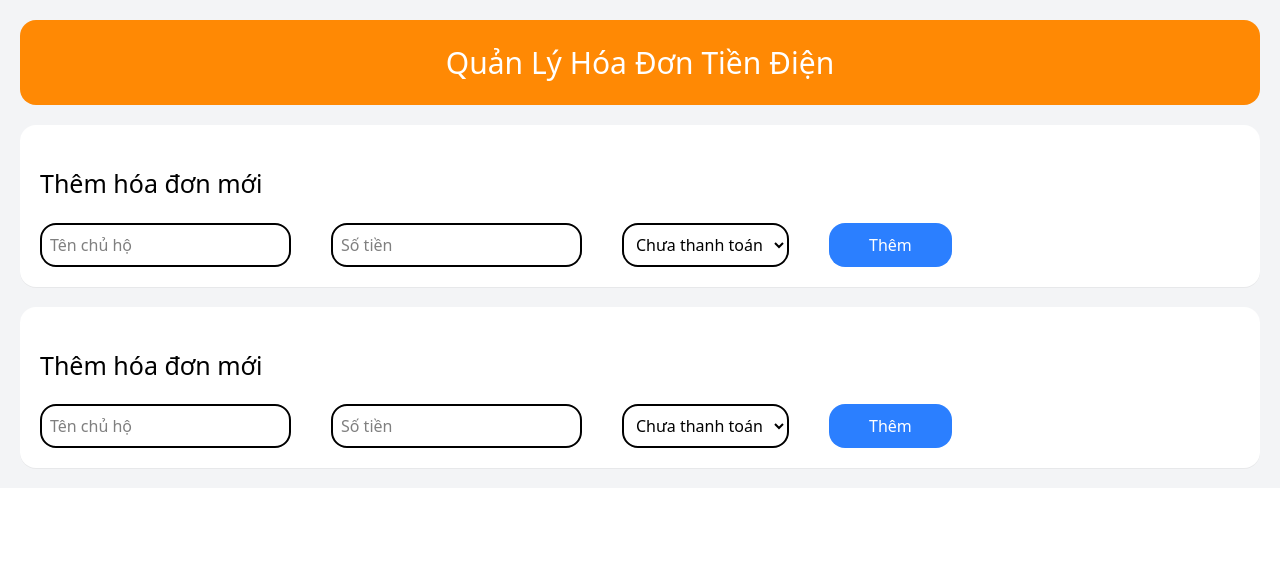
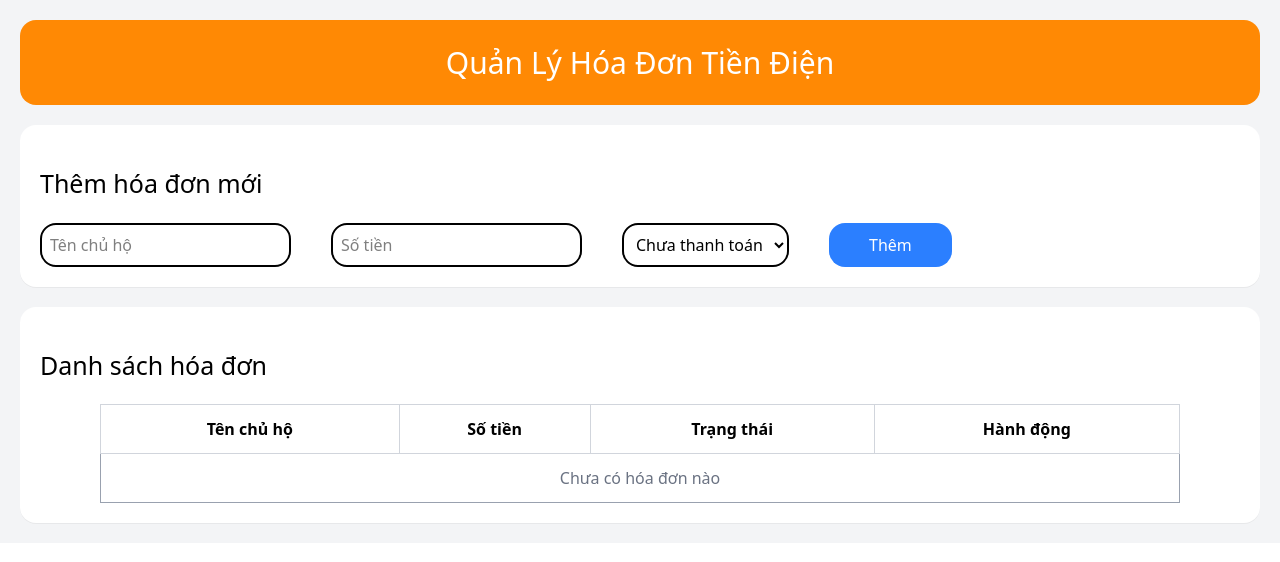
Before and after one commit to TranQuangDuy-51006/HN_KS24CNTT4_TranQuangDuy_006, a React (Vite) app: page / in a window 1280 px wide. Shown: the top 562 px of the page. Built offline with nearby package versions, Linux system fonts and the light colour scheme.

Commit message:
Table.tsx

```diff
--- a/src/components/Manage/Table.tsx
+++ b/src/components/Manage/Table.tsx
@@ -1,4 +1,4 @@
-import React, { useState } from "react";
+import React, { useEffect, useState } from "react";
 
 interface DataUser {
   name: string;
@@ -6,97 +6,64 @@ interface DataUser {
   status: "Đã thanh toán" | "Chưa thanh toán";
 }
 
-interface Message {
-  name: string;
-  money: string;
-}
+export default function Table() {
+  const [list, setList] = useState<DataUser[]>([]);
 
-export default function FormAdd() {
-  const [data, setData] = useState<DataUser>({
-    name: "",
-    money: 0,
-    status: "Chưa thanh toán",
-  });
-  const [message, setMessage] = useState<Message>({
-    name: "",
-    money: "",
-  });
+  useEffect(() => {
+    const stored = JSON.parse(localStorage.getItem("list") || "[]");
+    setList(stored);
+  }, []);
 
-  const handleChange = (
-    e: React.ChangeEvent<HTMLInputElement | HTMLSelectElement>
-  ) => {
-    const { name, value } = e.target;
-    setData((prev) => ({
-      ...prev,
-      [name]: name === "money" ? Number(value) : value,
-    }));
-    setMessage({ name: "", money: "" });
-  };
-
-  const handleSubmit = (e: React.FormEvent<HTMLFormElement>) => {
-    e.preventDefault();
-    if (data.name.trim() === "") {
-      setMessage({ ...message, name: "Vui lòng nhập tên chủ hộ" });
-      return;
-    }
-    if (data.money <= 0 || isNaN(data.money)) {
-      setMessage({ ...message, money: "Vui lòng nhập số tiền hợp lệ" });
-      return;
-    }
-    const list: DataUser[] = JSON.parse(localStorage.getItem("list") || "[]");
-    list.push(data);
-    localStorage.setItem("list", JSON.stringify(list));
-    setData({
-      name: "",
-      money: 0,
-      status: "Chưa thanh toán",
-    });
+  const handleDelete = (index: number) => {
+    const newList = [...list];
+    newList.splice(index, 1);
+    setList(newList);
+    localStorage.setItem("list", JSON.stringify(newList));
   };
 
   return (
-    <form
-      className="bg-white mt-5 shadow-2xs rounded-2xl p-5"
-      onSubmit={handleSubmit}
-    >
-      <h2 className="text-[25px] py-5">Thêm hóa đơn mới</h2>
-      <div className="flex gap-10">
-        <div>
-          <input
-            type="text"
-            name="name"
-            value={data.name}
-            className="border-2 p-2 rounded-2xl outline-0"
-            placeholder="Tên chủ hộ"
-            onChange={handleChange}
-          />
-        </div>
-        <div>
-          <input
-            type="number"
-            name="money"
-            value={data.money === 0 ? "" : data.money}
-            className="border-2 p-2 rounded-2xl outline-0"
-            placeholder="Số tiền"
-            onChange={handleChange}
-          />
-        </div>
-        <select
-          name="status"
-          value={data.status}
-          className="border-2 p-2 rounded-2xl outline-0"
-          onChange={handleChange}
-        >
-          <option value="Chưa thanh toán">Chưa thanh toán</option>
-          <option value="Đã thanh toán">Đã thanh toán</option>
-        </select>
-        <button className="bg-blue-500 text-white px-10 rounded-2xl">
-          Thêm
-        </button>
-      </div>
-      <div className="flex">
-        <p className="w-62 text-red-600">{message.name}</p>
-        <p className="w-62 text-red-600">{message.money}</p>
-      </div>
-    </form>
+    <div className="bg-white mt-5 shadow-2xs rounded-2xl p-5">
+      <h2 className="text-[25px] py-5">Danh sách hóa đơn</h2>
+      <table className="w-[90%] table-auto border-collapse border border-gray-400 m-auto">
+        <thead>
+          <tr>
+            <th className="border border-gray-300 py-3">Tên chủ hộ</th>
+            <th className="border border-gray-300 py-3">Số tiền</th>
+            <th className="border border-gray-300 py-3">Trạng thái</th>
+            <th className="border border-gray-300 py-3">Hành động</th>
+          </tr>
+        </thead>
+        <tbody className="text-center">
+          {list.length > 0 ? (
+            list.map((item, index) => (
+              <tr key={index}>
+                <td className="border border-gray-300 py-3">{item.name}</td>
+                <td className="border border-gray-300 py-3">
+                  {item.money.toLocaleString()} VND
+                </td>
+                <td className="border border-gray-300 py-3">{item.status}</td>
+                <td className="border border-gray-300 py-3">
+                  <button className="p-3 text-blue-500 border-2 rounded-2xl mr-2">
+                    Sửa
+                  </button>
+                  <button
+                    onClick={() => handleDelete(index)}
+                    className="p-3 text-red-500 border-2 rounded-2xl"
+                  >
+                    Xóa
+                  </button>
+                </td>
+              </tr>
+            ))
+          ) : (
+            <tr>
+              <td colSpan={4} className="py-3 text-gray-500">
+                Chưa có hóa đơn nào
+              </td>
+            </tr>
+          )}
+        </tbody>
+      </table>
+    </div>
   );
 }
```
